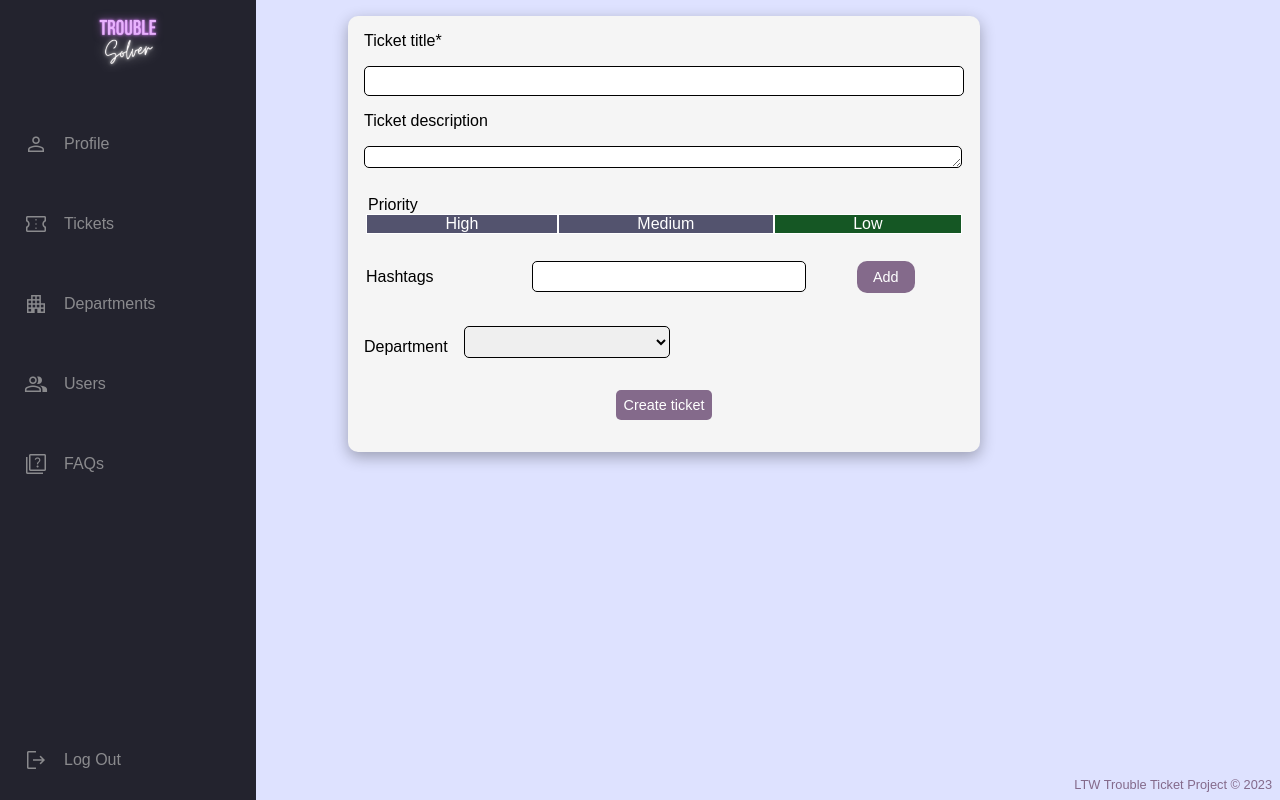
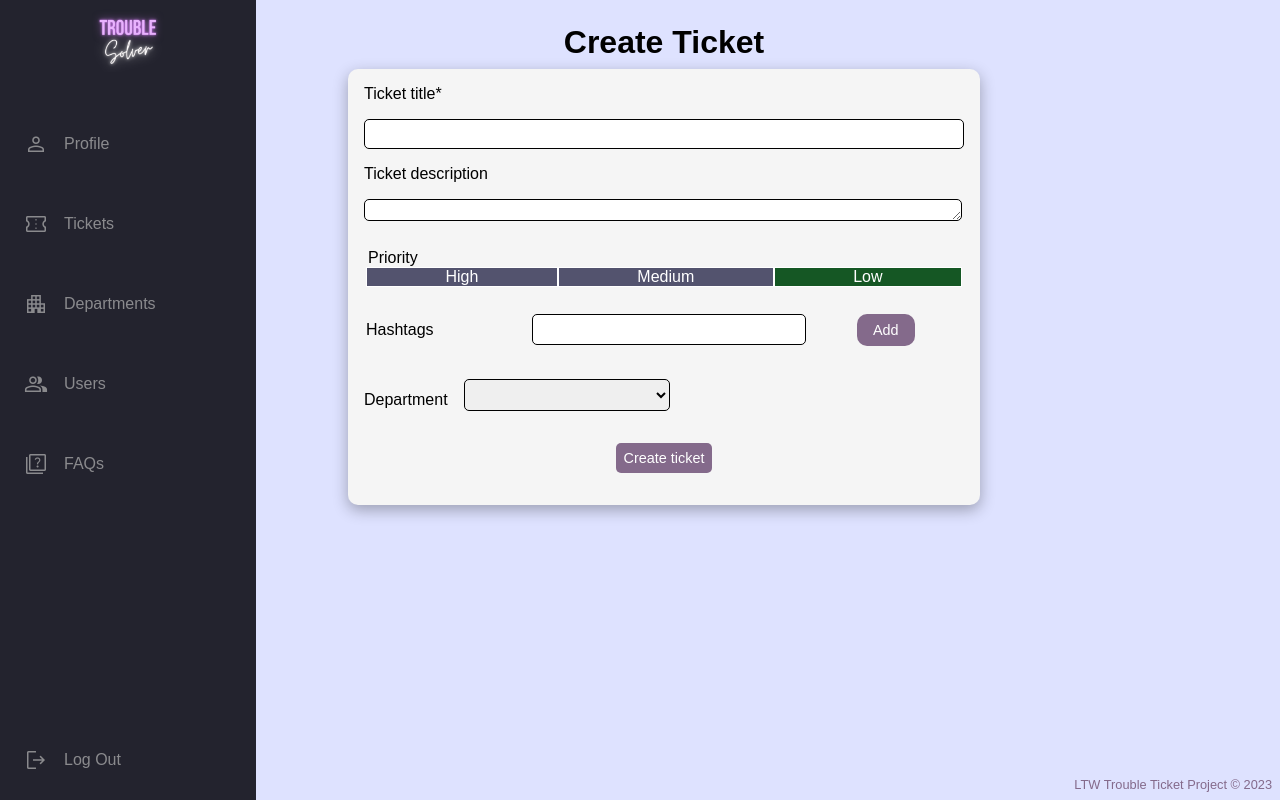
Before and after one commit to Minipoloalex/LTW-proj, a PHP site: page /pages/create_ticket.php in a window 1280 px wide. Run offline with PHP 8.4, Linux system fonts and the light colour scheme; the visitor is signed in with stand-in values (Sample User, id 1); data comes from the database, SQL or seed files in the repository; both versions use the stored data as it was after the commit; some libraries are stand-ins or nearby versions; some web fonts are replaced.

Commit message:
draw Title for all pages

```diff
--- a/css/filters.css
+++ b/css/filters.css
@@ -80,3 +80,7 @@
   display: block;
   width: 85%;
 }
+
+.filter-toggle h3 {
+  font-size: 1.5em;
+}
--- a/css/general.css
+++ b/css/general.css
@@ -5,6 +5,16 @@
   --button-green: #4CAF50;
   --closed-red: #f44336;
 } */
+
+/*general titles for all pages*/
+
+h2 {
+  font-size: 2em;
+  font-weight: bold;
+  width: fit-content;
+  padding: 0.5rem;
+  margin: auto;
+}
 
 :root {
   --button-color: #846a8b;
@@ -165,6 +175,7 @@
   gap: 1rem;
   justify-content: center;
 }
+
 #charts canvas {
   margin-bottom: 2rem;
   background-color: #F5F6FF;
@@ -175,15 +186,18 @@
   min-width: 35vw;
   min-height: 35vh;
 }
+
 @media only screen and (max-width: 600px) {
   #charts {
     flex-direction: column;
   }
+
   #charts canvas {
     max-width: 100%;
     max-height: 100%;
   }
 }
+
 .mainpage {
   display: grid;
   grid-template-columns: 1fr 1fr;
@@ -202,7 +216,7 @@
   grid-area: h1;
   justify-self: center;
   font-size: 3em;
-  color:rgba(112, 78, 125, 0.562);
+  color: rgba(112, 78, 125, 0.562);
   text-shadow: 2px 2px 5px rgba(0, 0, 0, 0.3);
   text-align: center;
 }
@@ -212,15 +226,20 @@
   align-items: end;
   text-align: center;
 }
-.mainpage p, .mainpage p1, .mainpage p2 {
+
+.mainpage p,
+.mainpage p1,
+.mainpage p2 {
   display: flex;
   align-items: center;
   padding: 2em;
   text-align: center;
 }
+
 .mainpage p {
   grid-area: p;
 }
+
 .mainpage p1 {
   grid-area: p1;
 }
@@ -274,7 +293,7 @@
 /* For tablet and phone devices -> 600 A 961*/
 @media only screen and (max-width: 961px) {
 
-  main{
+  main {
     font-size: calc(10px + 1vw);
   }
 
@@ -282,7 +301,8 @@
     margin-bottom: 5rem;
   }
 
-  .login-form, .registerform {
+  .login-form,
+  .registerform {
     width: 70%;
     height: auto;
     padding: 1.5em;
@@ -300,9 +320,12 @@
       "p2"
       "p3";
   }
-  .mainpage p1, .mainpage p2 {
+
+  .mainpage p1,
+  .mainpage p2 {
     padding: 1em;
   }
+
   .password-container button span.material-symbols-outlined {
     font-size: 17px;
   }
@@ -324,7 +347,8 @@
     height: 100vh;
   }
 
-  .login-form, .registerform {
+  .login-form,
+  .registerform {
     width: 30%;
     height: auto;
     padding: 2em;
@@ -346,6 +370,7 @@
   height: 100%;
   background-color: rgba(0, 0, 0, 0.4);
 }
+
 .modalContent {
   font-size: 20px;
   font-weight: bold;
@@ -355,16 +380,20 @@
   border: 1px solid #888;
   width: 60%;
 }
+
 .close {
   color: rgb(255, 65, 65);
   float: right;
   font-size: 40px;
   font-weight: bold;
 }
-.close:hover, .close:focus {
+
+.close:hover,
+.close:focus {
   color: #ff1010;
   cursor: pointer;
 }
+
 .modalContent button {
   border: none;
   border-radius: 4px;
@@ -372,12 +401,15 @@
   font-weight: bold;
   padding: 10px;
 }
+
 .del {
   background-color: rgb(255, 65, 65);
 }
+
 .del:hover {
   background-color: rgb(255, 7, 7);
 }
+
 .cancel:hover {
   background-color: rgb(167, 167, 167);
 }
--- a/css/profile.css
+++ b/css/profile.css
@@ -29,18 +29,6 @@
     margin-right: 0;
     width: fit-content;
     margin-bottom: 0.5rem;
-  }
-
-  h2#yourprofile {
-    /*"Your profile"*/
-    margin-bottom: 1rem;
-    text-align: center;
-    color: black;
-    font-size: 30px;
-    font-weight: bold;
-    width: fit-content;
-    padding: 0.5rem;
-    margin: auto;
   }
 
   .profile label {
--- a/pages/FAQ.php
+++ b/pages/FAQ.php
@@ -19,6 +19,7 @@
 $type = Client::getType($db, $session->getId());
 
 output_header($session);
+drawTitle("Frequently Asked Questions", "none");
 output_faq_form();
 output_all_faqs($faqs, $type);
 output_footer();
--- a/pages/assigned_tickets.php
+++ b/pages/assigned_tickets.php
@@ -24,8 +24,9 @@
 $tickets = Ticket::getByAgent($db, $user->id);
 
 output_header($session);
+drawTitle("Assigned Tickets", "ticket");
 drawFilterMenu($filters);
-drawTicketsTable($tickets, 'Assigned Tickets');
+// drawTicketsTable($tickets, 'Assigned Tickets');
 drawCardContainer();
 output_footer();
 ?>
--- a/pages/create_ticket.php
+++ b/pages/create_ticket.php
@@ -12,6 +12,7 @@
 $db = getDatabaseConnection();
 
 output_header($session);
+drawTitle("Create Ticket", "none");
 output_create_ticket_form($db, $session);
 output_footer();
 
--- a/pages/departments_list.php
+++ b/pages/departments_list.php
@@ -22,7 +22,7 @@
 $departments = Department::getDepartments($db);
 
 output_header($session);
-drawTitleDepartments();
+drawTitle("Departments", "department");
 drawDepartmentsTable($departments, $db);
 drawCardContainer();
 output_footer();
--- a/pages/my_tickets.php
+++ b/pages/my_tickets.php
@@ -18,8 +18,9 @@
 $tickets = Ticket::getByUser($db, $user->id);
 
 output_header($session);
+drawTitle("My Tickets", "ticket");
 drawFilterMenu($filters);
-drawTicketsTable($tickets, 'My Tickets');
+// drawTicketsTable($tickets, 'My Tickets');
 drawCardContainer();
 output_footer();
 ?>
--- a/pages/tickets.php
+++ b/pages/tickets.php
@@ -17,7 +17,7 @@
 
 $filters = Ticket::getFilters($db);
 output_header($session);
-drawTitleTickets();
+drawTitle("All Tickets", "ticket");
 drawFilterMenu($filters);
 // $tickets = Ticket::getTickets($db);
 $tickets = Ticket::filter($db);
--- a/pages/users_list.php
+++ b/pages/users_list.php
@@ -21,6 +21,7 @@
 $all_departments = Department::getDepartments($db);
 
 output_header($session);
+drawTitle("Users", "user");
 drawUsersTable($users, $db, $all_departments);
 output_footer();
 
--- a/templates/FAQ.tpl.php
+++ b/templates/FAQ.tpl.php
@@ -62,7 +62,7 @@
 <?php function output_faq_form(Forum $faq = null)
 { ?>
 	<header class="faq-page">
-		<h2 class="faq-header">Frequently Asked Questions</h2>
+		<!-- <h2 class="faq-header">Frequently Asked Questions</h2> -->
 		<p>Browse our FAQs for quick answers to common questions! If you can't find what you're looking for, use the form
 			below to ask a question about our service. Our agents will answer your question as soon as possible.
 		</p>
--- a/templates/common.tpl.php
+++ b/templates/common.tpl.php
@@ -177,3 +177,9 @@
   }
   else output_feedback_message($id, $message['text'], $message['type']);
 } ?>
+
+<?php function drawTitle($title, $type) { ?>
+    <section id="title" data-type=<?=$type?>>
+        <h2><?=$title?></h2>
+    </section>
+<?php } ?>
--- a/templates/departments.tpl.php
+++ b/templates/departments.tpl.php
@@ -5,11 +5,6 @@
 require_once(__DIR__ . '/../database/agent.class.php');
 
 ?>
-<?php function drawTitleDepartments() { ?>
-    <section id="title" data-type='department'>
-        <h2>Departments</h2>
-    </section>
-<?php } ?>
 
 <?php function drawDepartment(Department $department, PDO $db) { ?>
     <?php $nr_tickets = count(Ticket::getByDepartment($db, $department->departmentId))?>
--- a/templates/individual_ticket.tpl.php
+++ b/templates/individual_ticket.tpl.php
@@ -34,8 +34,8 @@
 function output_single_ticket(Ticket $ticket, array $messages, array $actions,
 array $all_hashtags, array $agents, array $all_departments, Session $session, bool $isAgentView) { ?>
     <article data-id="<?=$ticket->ticketid?>" id="individual-ticket">
-        <header><h1 id="ticket-title"><?=$ticket->title?></h1></header>
-        <h3>Ticket description:</h3>
+        <header><h2 id="ticket-title"><?=$ticket->title?></h2></header>
+        <h2>Ticket description:</h2>
         <p id="ticket-description"><?=$ticket->description?></p>
 
         <div id="container-ticket-info">
```
Also changed, not shown: templates/tickets.tpl.php (+1 -6 lines), database/database.db.
